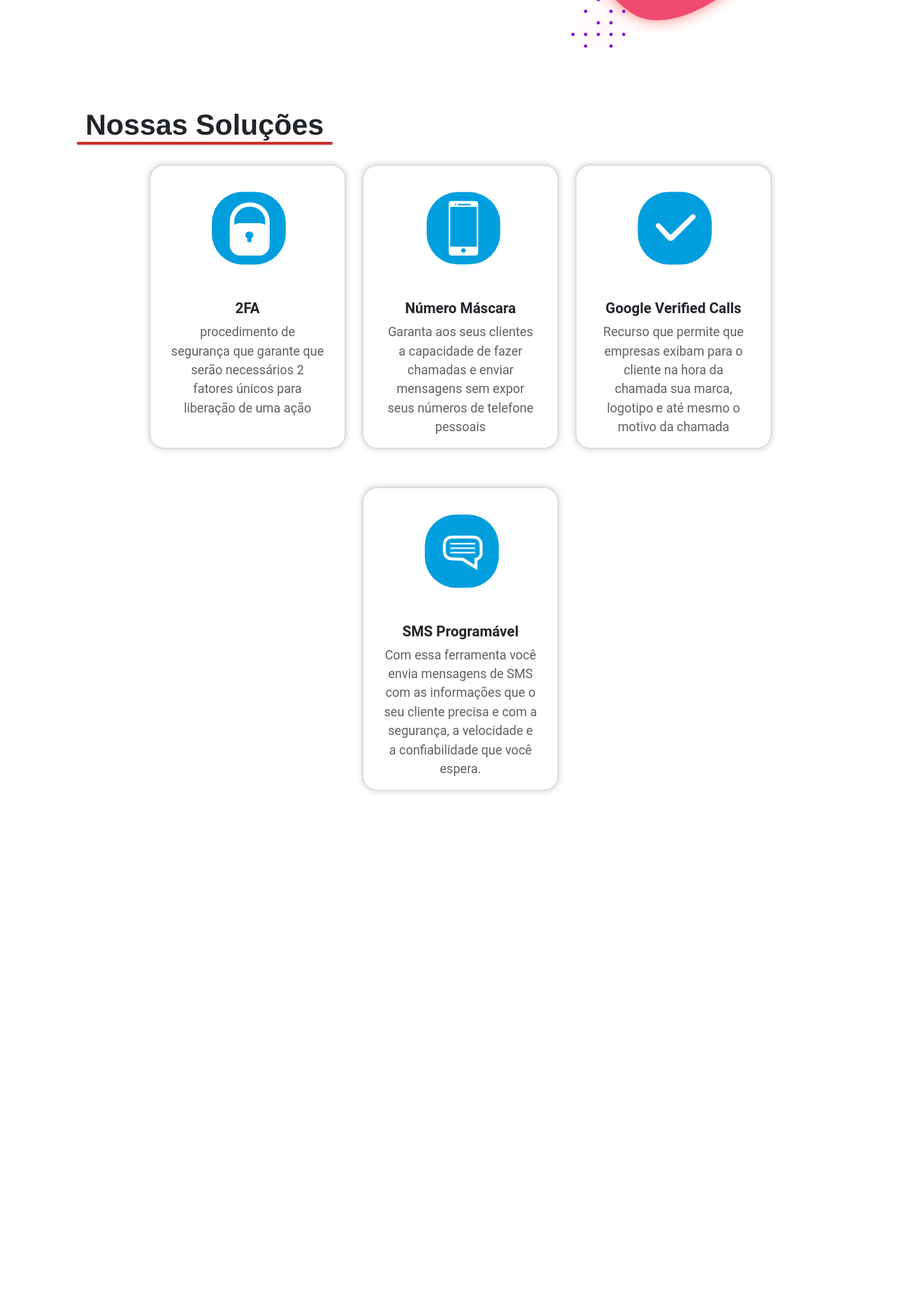
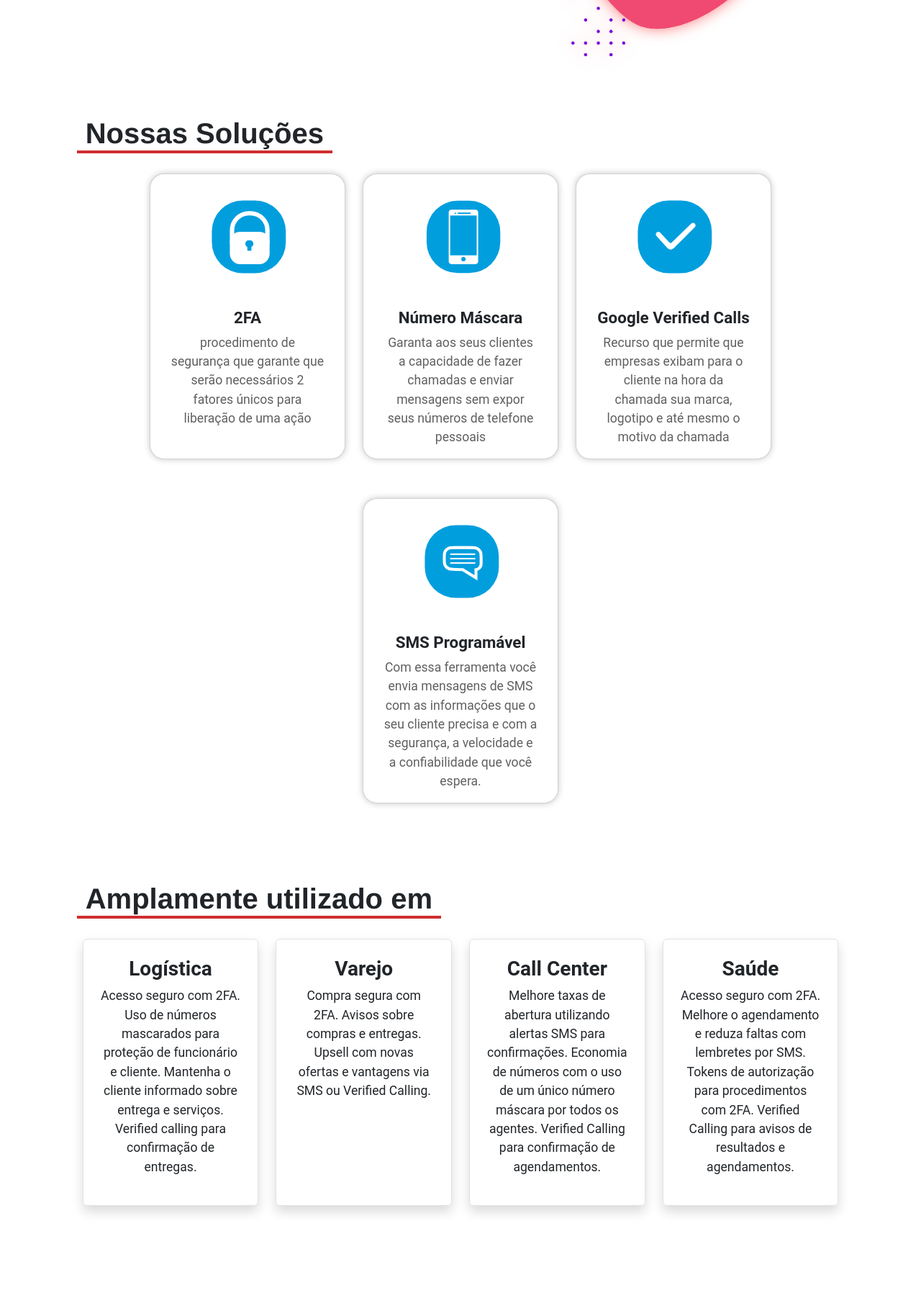
Before and after one commit to gabrielmjacques/telecall, a PHP site: page / in a window 1280 px wide. Shown: the part 1234-3037 px from the top of the page at 72% size. Before the commit the page ends 2336 px from the top, so only its background shows below. Run offline with PHP 8.4, Linux system fonts and the light colour scheme.

Commit message:
correção de bugs

```diff
--- a/default.css
+++ b/default.css
@@ -3,6 +3,12 @@
 
     margin: 0;
     padding: 0;
+}
+
+:root {
+    --h-size: 1.4em;
+    --p-size: 1.1em;
+    --feedback-size: 0.9em;
 }
 
 body {
@@ -27,14 +33,13 @@
     margin-bottom: 10px;
 }
 
-button,
 .btn {
     font-weight: bold;
 }
 
 
 .accessibility-menu {
-    background-color: #cf2e2e;
+    background-image: linear-gradient(to bottom, #de4141, #ac1f1f);
     position: fixed;
     border: none;
 
@@ -56,90 +61,22 @@
     width: 80%;
 }
 
-.navbar-nav button,
-.navbar-nav a,
-.navbar-nav .dropdown-item {
-    background-color: transparent;
-    border: none;
-    font-weight: bold;
+h4,
+h5 {
+    font-size: var(--h-size);
 }
 
-.navbar-nav .btn,
-.navbar-nav .dropdown-toggle {
-    background-color: transparent;
-    text-align: left;
-
-    width: 100%;
-    transition: 0.5s;
-
-    border-bottom: 4px solid transparent;
+label,
+.card p,
+p {
+    font-size: var(--p-size);
 }
 
-.navbar-nav .btn:active,
-.navbar-nav .dropdown-toggle:active,
-.navbar-nav .dropdown-toggle:focus {
-    border-bottom: 4px solid #00000060;
-}
-
-.navbar-nav .dropdown-menu {
-    background-color: #ffffffe3;
-    box-shadow: 0 0 10px #00000095;
-
-    animation: dropdown-menu-show 0.3s forwards;
-}
-
-@keyframes dropdown-menu-show {
-    from {
-        opacity: 0;
-        transform: translateY(-10px);
-    }
-
-    to {
-        opacity: 1;
-        transform: translateY(0px);
-    }
-}
-
-.navbar-nav .dropdown-menu .dropdown-item {
-    position: relative;
-    overflow: hidden;
-    color: black;
-
-    font-size: 0.8em;
-    transition: 0.5s;
-}
-
-.navbar-nav .dropdown-menu .dropdown-item:hover {
-    background-color: inherit;
-}
-
-.navbar-nav .dropdown-menu .dropdown-item::after {
-    content: '►';
-    color: #cf2e2e;
-    position: absolute;
-
-    width: 100%;
-    height: 100%;
-    left: -100%;
-
-    transition: 0.3s;
-}
-
-.navbar-nav .dropdown-menu .dropdown-item:hover::after {
-    left: 2px;
+.invalid-feedback {
+    font-size: var(--feedback-size);
 }
 
 
-
-.form-check-input {
-    border: 1px solid black;
-}
-
-.form-check-input:checked {
-    background-color: #0170B9;
-
-    box-shadow: 0 0 5px #0170B9;
-}
 
 nav {
     background-color: #cf2e2e;
@@ -151,9 +88,10 @@
 .logo img {
     height: 70px;
 
-    filter: drop-shadow(5px -3px 10px #000000cf);
+    filter: drop-shadow(5px -3px 10px #00000096);
 }
 
+.navbar-nav a,
 .navbar-nav button,
 .navbar-nav .dropdown-item {
     border: none;
@@ -187,7 +125,7 @@
 @keyframes dropdown-menu-show {
     from {
         opacity: 0;
-        transform: translateY(-10px);
+        transform: translateY(-20px);
     }
 
     to {
@@ -203,7 +141,7 @@
     font-weight: bold;
 
     font-size: 0.8em;
-    transition: 200ms;
+    transition: .2s;
 }
 
 .navbar-nav .dropdown-menu .dropdown-item:hover {
--- a/index.html
+++ b/index.html
@@ -11,7 +11,7 @@
     <link href="https://cdn.jsdelivr.net/npm/bootstrap@5.3.0-alpha3/dist/css/bootstrap.min.css" rel="stylesheet"
         integrity="sha384-KK94CHFLLe+nY2dmCWGMq91rCGa5gtU4mk92HdvYe+M/SXH301p5ILy+dN9+nJOZ" crossorigin="anonymous">
 
-    <!-- CSS Default -->
+    <!-- CSS Padrão -->
     <link rel="stylesheet" href="default.css">
 
     <!-- CSS Main Page -->
@@ -166,6 +166,13 @@
                                 onclick="ChangeTheme()">
                             <label class="form-check-label" for="theme_switch">Modo
                                 Escuro</label>
+                        </div>
+
+                        <div class="mb-3">
+                            <label class="form-label">Tamanho da Fonte</label> <br>
+                            <button class="btn btn-primary" onclick="ChangeFontSize(1.4)">Normal</button>
+                            <button class="btn btn-primary" onclick="ChangeFontSize(1.6)">Grande</button>
+                            <button class="btn btn-primary" onclick="ChangeFontSize(1.8)">Extra Grande</button>
                         </div>
 
                     </div>
@@ -333,6 +340,80 @@
             </div>
         </section>
 
+        <!-- Seção com cards das usos -->
+        <section class="row uses">
+            <div class="col-md-10 col-sm-12 mx-auto">
+                <div class="row">
+                    <h1 class="section-title">Amplamente utilizado em</h1>
+                </div>
+
+                <div class="row d-flex justify-content-center p-2 gap-4">
+
+                    <div class="col p-4 text-center shadow rounded border use">
+                        <h3 class="fw-bold">Logística</h3>
+                        <p>
+                            Acesso seguro com 2FA.
+                            Uso de números mascarados
+                            para proteção de funcionário
+                            e cliente.
+                            Mantenha o cliente
+                            informado sobre entrega e
+                            serviços.
+                            Verified calling para
+                            confirmação de entregas.
+
+
+                        </p>
+                    </div>
+
+                    <div class="col p-4 text-center shadow rounded border use">
+                        <h3 class="fw-bold">Varejo</h3>
+                        <p>
+                            Compra segura com 2FA.
+                            Avisos sobre compras e
+                            entregas.
+                            Upsell com novas ofertas e
+                            vantagens via SMS ou
+                            Verified Calling.
+
+                        </p>
+                    </div>
+
+                    <div class="col p-4 text-center shadow rounded border use">
+                        <h3 class="fw-bold">Call Center</h3>
+                        <p>
+                            Melhore taxas de abertura
+                            utilizando alertas SMS para
+                            confirmações.
+                            Economia de números com o
+                            uso de um único número
+                            máscara por todos os agentes.
+                            Verified Calling para
+                            confirmação de
+                            agendamentos.
+                        </p>
+                    </div>
+
+                    <div class="col p-4 text-center shadow rounded border use">
+                        <h3 class="fw-bold">Saúde</h3>
+                        <p>
+                            Acesso seguro com 2FA.
+                            Melhore o agendamento e
+                            reduza faltas com lembretes por
+                            SMS.
+                            Tokens de autorização para
+                            procedimentos com 2FA.
+                            Verified Calling para avisos de
+                            resultados e agendamentos.
+
+                        </p>
+                    </div>
+
+                </div>
+            </div>
+
+        </section>
+
     </main>
 
     <!-- JavaScript Bootstrap -->
--- a/js/default.js
+++ b/js/default.js
@@ -1,5 +1,8 @@
 $( document ).ready( () => {
-    if ( localStorage.getItem( "theme" ) == "dark" ) {
+    const theme = localStorage.getItem( "theme" )
+    const font_size = localStorage.getItem( "font_size" )
+
+    if ( theme == "dark" ) {
         $( "html" ).attr( "data-bs-theme", "dark" )
         $( "#theme_switch" ).attr( "checked", true )
         $( ".apr-wave" ).attr( "src", "assets/main_page/apr_wave_dark.svg" )
@@ -9,6 +12,12 @@
         $( "#theme_switch" ).attr( "checked", false )
         $( ".apr-wave" ).attr( "width", "assets/main_page/apr_wave.svg" )
         $( ".icons" ).css( "filter", "invert(0%)" )
+    }
+
+    if ( font_size ) {
+        $( "body" ).get( 0 ).style.setProperty( "--h-size", font_size + "em" )
+        $( "body" ).get( 0 ).style.setProperty( "--p-size", font_size - 0.4 + "em" )
+        $( "body" ).get( 0 ).style.setProperty( "--feedback-size", font_size - 0.6 + "em" )
     }
 } )
 
@@ -21,3 +30,9 @@
 
     window.location.reload()
 }
+
+function ChangeFontSize( val ) {
+    localStorage.setItem( "font_size", val )
+
+    window.location.reload()
+}
--- a/js/login.js
+++ b/js/login.js
@@ -54,7 +54,7 @@
     const login_entry = $( "#login_entry" )
 
     localStorage.setItem( "user", login_entry.val() )
-    window.location.replace( "/index.html" )
+    window.location.replace( "index.html" )
 }
 
 // Máscaras
--- a/styles/login.css
+++ b/styles/login.css
@@ -75,5 +75,6 @@
 @keyframes wave-balance {
     to {
         transform: translateX(-100px);
+        transform: translateY(-10px);
     }
 }
--- a/styles/main_page.css
+++ b/styles/main_page.css
@@ -96,6 +96,7 @@
     font-size: 1.1em;
 }
 
+
 @media (max-width: 994px) {
     .apr-content button {
         width: 100%;
```
Also changed, not shown: login.html (+9 -1 lines), assets/main_page/apr.png (deleted).
